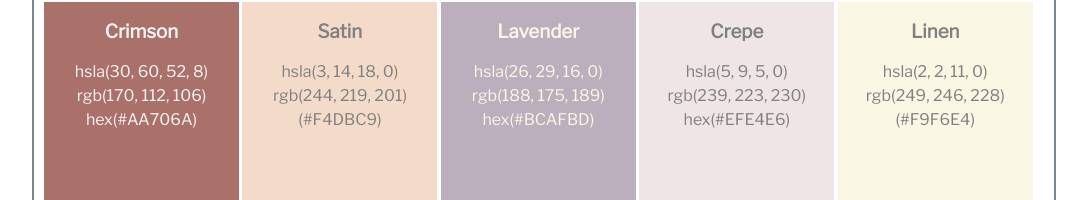
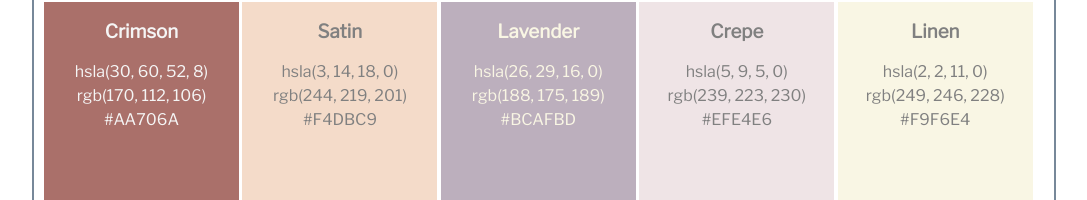
Before and after one commit to mvandot/starting, a plain HTML site: page index.html in a window 1280 px wide. Shown: the part 181-381 px from the top of the page, without its empty margins (96-1183 px from the left). Drawn offline with nearby package versions, Linux system fonts and the light colour scheme.

Commit message:
small change

```diff
--- a/index.html
+++ b/index.html
@@ -19,7 +19,7 @@
         <div class="color-description">
           <p>hsla(30, 60, 52, 8)</p>
           <p>rgb(170, 112, 106)</p>
-          <p>hex(#AA706A)</p>
+          <p>#AA706A</p>
         </div>
       </div>
 
@@ -28,7 +28,7 @@
         <div class="color-description">
           <p>hsla(3, 14, 18, 0)</p>
           <p>rgb(244, 219, 201)</p>
-          <p>(#F4DBC9)</p>
+          <p>#F4DBC9</p>
         </div>
       </div>
 
@@ -37,7 +37,7 @@
         <div class="color-description">
           <p>hsla(26, 29, 16, 0)</p>
           <p>rgb(188, 175, 189)</p>
-          <p>hex(#BCAFBD)</p>
+          <p>#BCAFBD</p>
         </div>
       </div>
 
@@ -46,7 +46,7 @@
         <div class="color-description">
           <p>hsla(5, 9, 5, 0)</p>
           <p>rgb(239, 223, 230)</p>
-          <p>hex(#EFE4E6)</p>
+          <p>#EFE4E6</p>
         </div>
       </div>
 
@@ -55,7 +55,7 @@
         <div class="color-description">
           <p>hsla(2, 2, 11, 0)</p>
           <p>rgb(249, 246, 228)</p>
-          <p>(#F9F6E4)</p>
+          <p>#F9F6E4</p>
         </div>
       </div>
 
```
